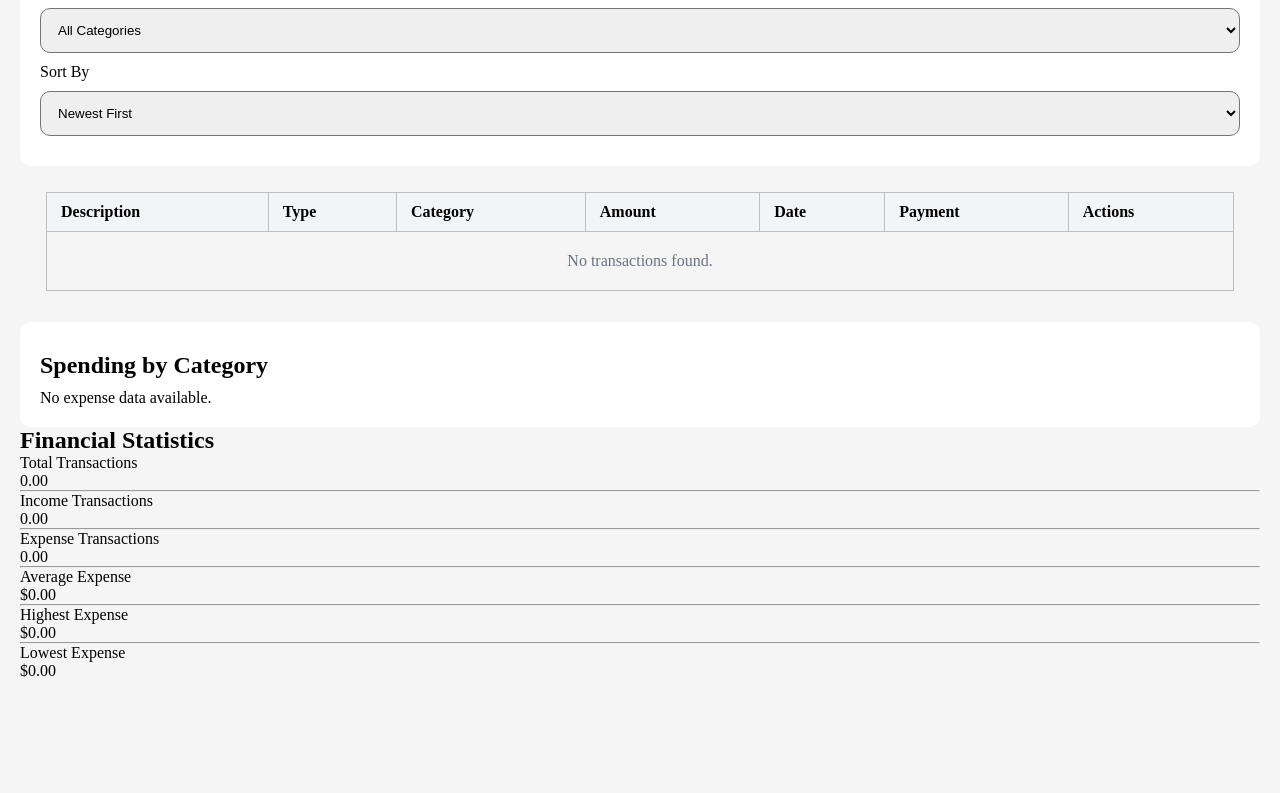
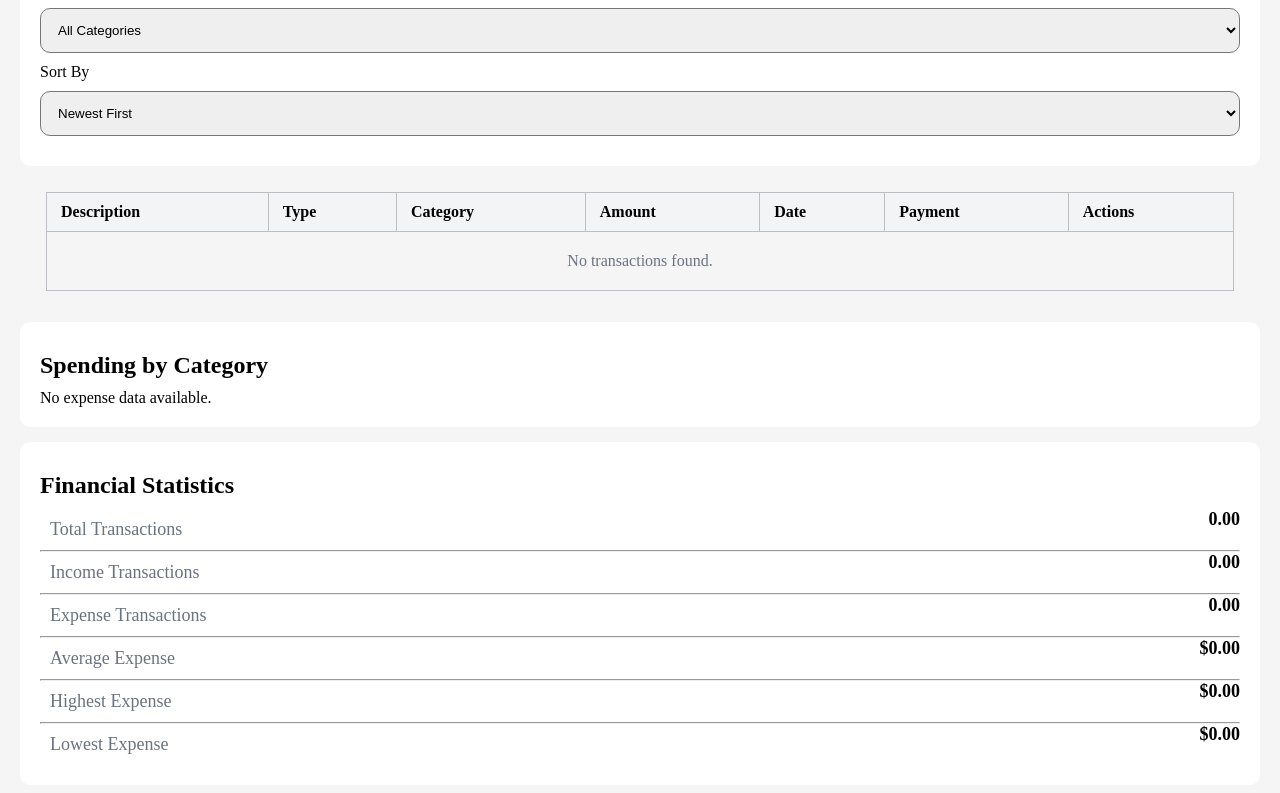
Before and after one commit to kalbuilds/expense-tracker-financial-dashboard, a plain HTML site: page index.html in a window 1280 px wide. Shown: the part 1702-2495 px from the top of the page. Before the commit the page ends 2402 px from the top, so only its background shows below. Drawn offline with Linux system fonts and the light colour scheme.

Commit message:
style: add styling for financial statistics section to enhance layout and readability

```diff
--- a/assets/css/style.css
+++ b/assets/css/style.css
@@ -248,3 +248,31 @@ body {
 .spending-category h2 {
   margin: 10px 0;
 }
+
+/* financial-statistics section */
+
+.financial-statistics {
+  background-color: white;
+  padding: 20px;
+  margin-top: 15px;
+  border-radius: 10px;
+}
+
+.statistics {
+  display: flex;
+  justify-content: space-between;
+  font-size: 18px;
+}
+
+.statistics-title {
+  color: #6b7280;
+  margin: 10px;
+}
+
+.financial-statistics h2 {
+  margin: 10px 0;
+}
+
+.value {
+  font-weight: bold;
+}
```
